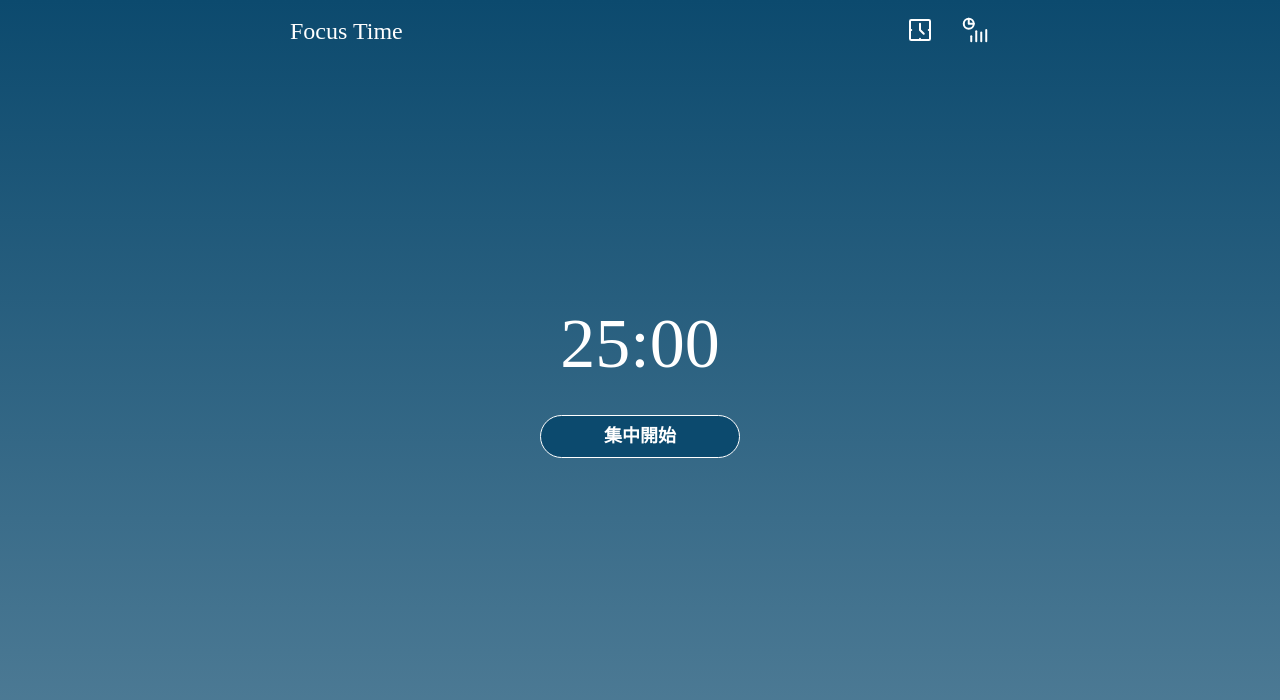
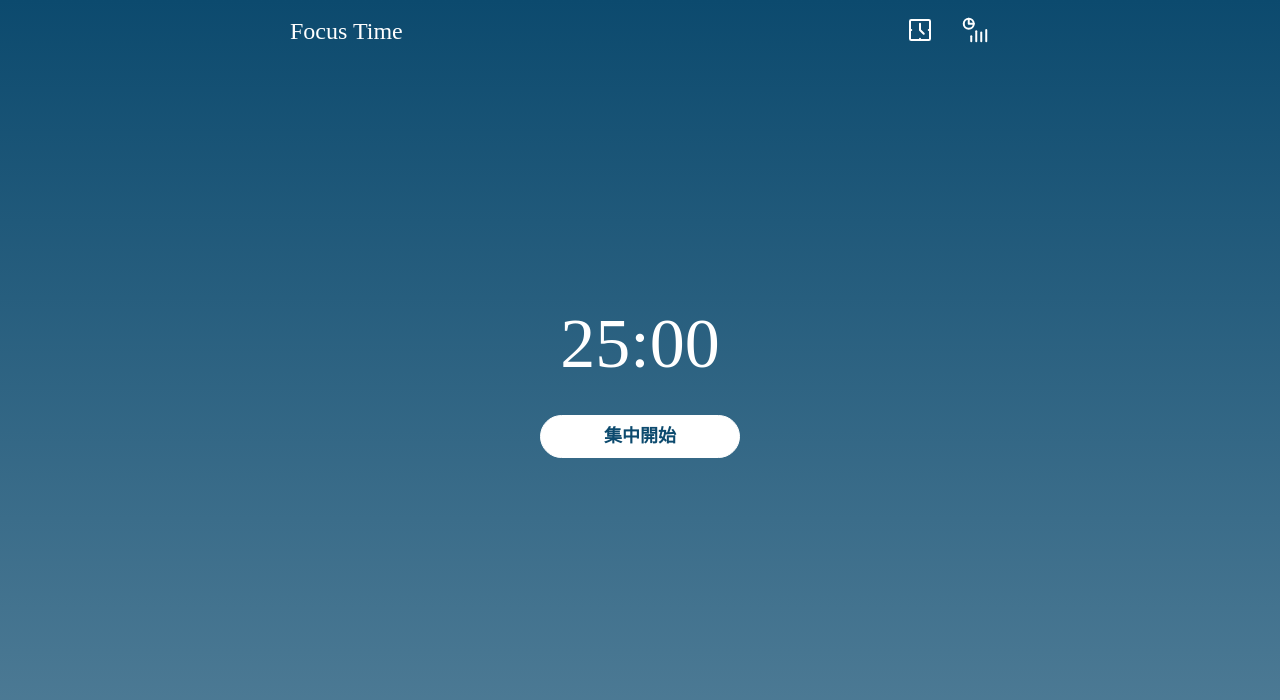
Before and after one commit to takumiozato/Focus, a Next.js app: page / in a window 1280 px wide. Shown: the top 700 px of the page. Built offline with nearby package versions, Linux system fonts and the light colour scheme.

Commit message:
fix button style

```diff
--- a/components/elements/Button/style.module.scss
+++ b/components/elements/Button/style.module.scss
@@ -13,26 +13,29 @@
 }
 
 .button_primary {
-  background-color: $color_primary;
-  color: #fff;
+  background-color: #fff;
+  color: $color_primary;
+  border: 1px solid #fff;
 
   &:hover {
-    background-color: darken($color_primary, 5%);
+    background-color: darken(#fff, 15%);
   }
 }
 
 .button_secondary {
-  background-color: $color_secondary;
-  color: #fff;
+  background-color: #fff;
+  color: $color_secondary;
+  border: 1px solid #fff;
 
   &:hover {
-    background-color: darken($color_secondary, 5%);
+    background-color: darken(#fff, 15%);
   }
 }
 
 .button_skeleton {
   background-color: inherit;
   color: #fff;
+  border: 1px solid #fff;
 
   &:hover {
     background-color: rgba(#fff, 0.2);
--- a/components/pages/HomePage/style.module.scss
+++ b/components/pages/HomePage/style.module.scss
@@ -7,6 +7,11 @@
 
 .main {
   padding: 0 20px;
+
+  @include mq(lg) {
+    max-width: $contents-width;
+    margin: 0 auto;
+  }
 }
 
 .timer_area {
```
